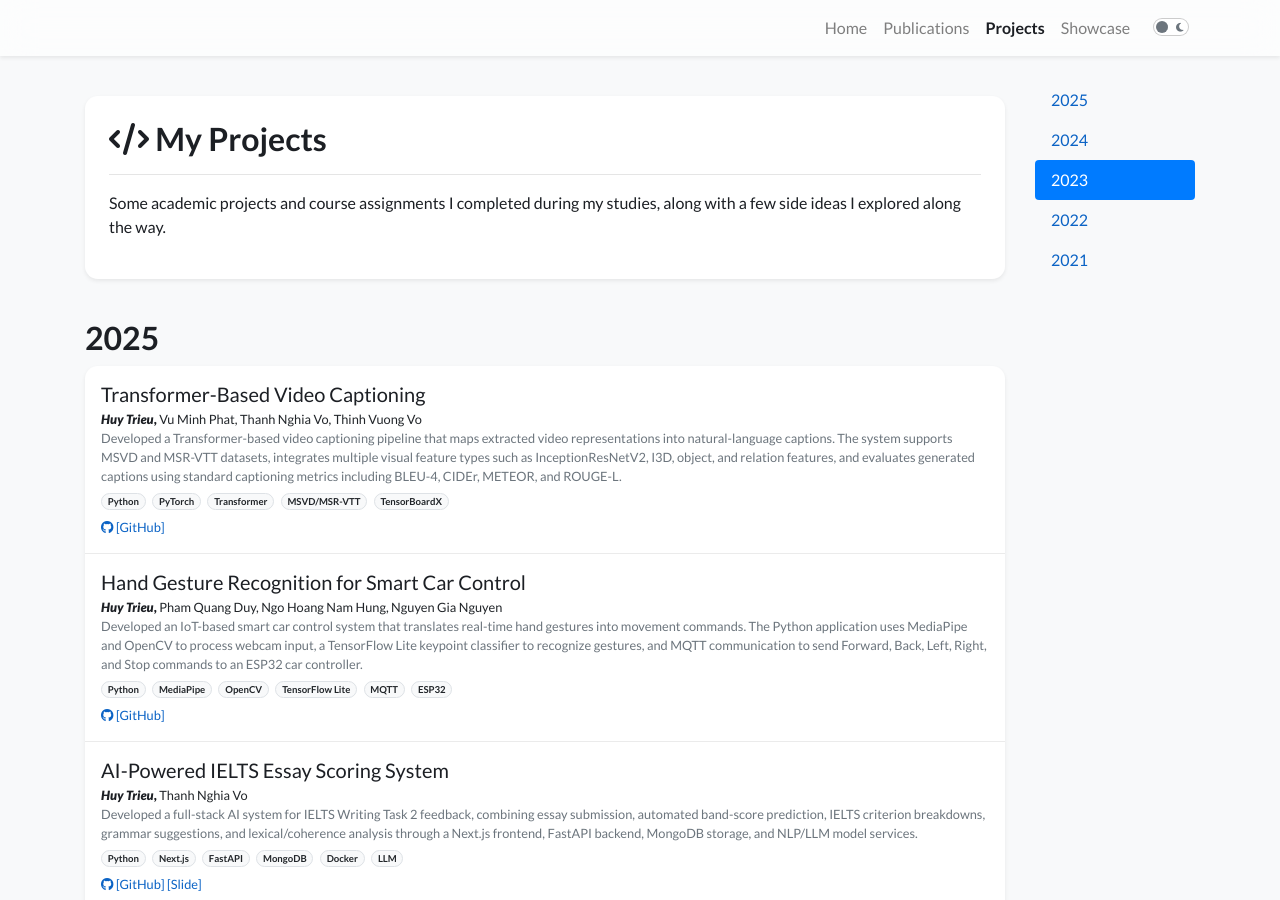
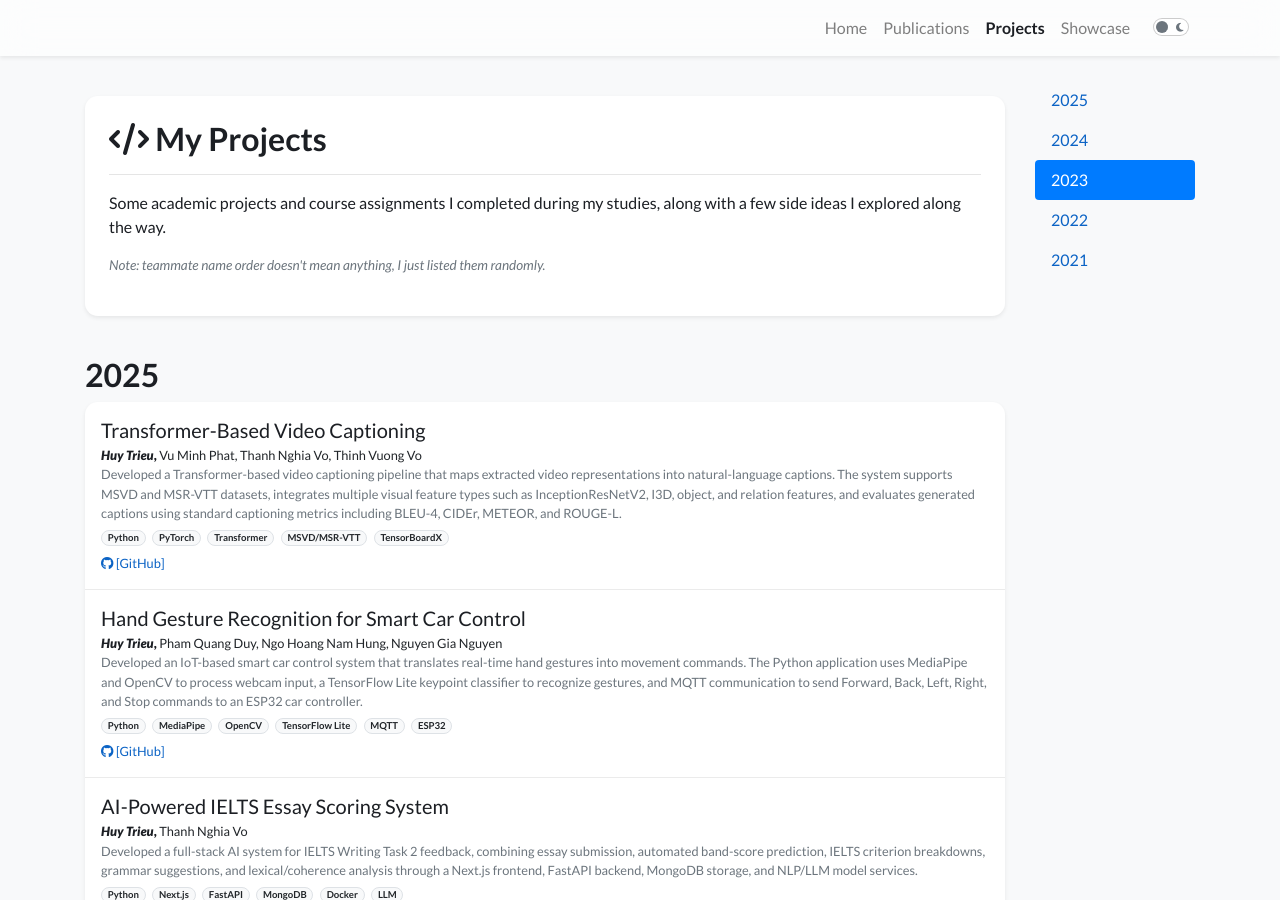
Before and after one commit to huyg1108/huyg1108.github.io, a Jekyll site: the page built from projects.html, in a window 1280 px wide and 900 px high. Built offline with Jekyll 4.4.1, drawn with Linux system fonts in a browser that asks for light colours; nearby versions of some CDN libraries; a style sheet for code colours, icons or effects is not loaded.

Commit message:
add note

```diff
--- a/projects.html
+++ b/projects.html
@@ -14,6 +14,9 @@ navbar_title: Projects
                 <hr />
                 <p>
                     Some academic projects and course assignments I completed during my studies, along with a few side ideas I explored along the way.
+                </p>
+                <p class="text-muted" style="font-size: 0.85rem;">
+                    <em>Note: teammate name order doesn't mean anything, I just listed them randomly.</em>
                 </p>
             </div>
         </div>
```
